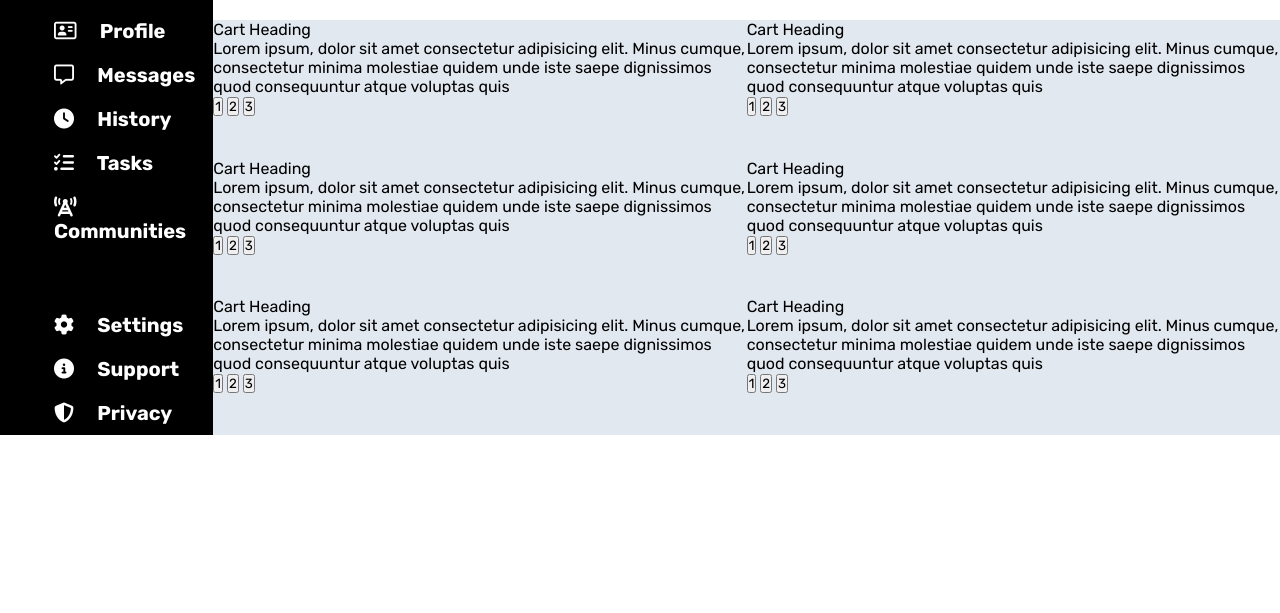
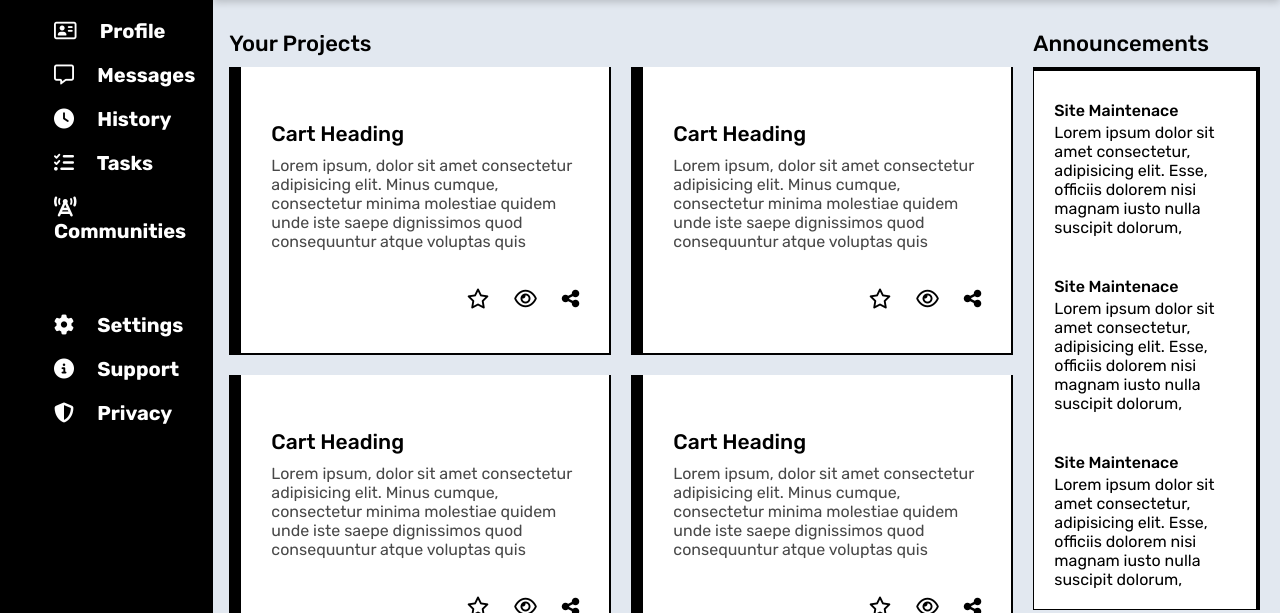
Before and after one commit to Eclipse708/odin-dashboard, a plain HTML site: page index.html in a window 1280 px wide. Shown: the part 187-800 px from the top of the page. Drawn offline with Linux system fonts and the light colour scheme.

Commit message:
add more ui changes to dashboard

```diff
--- a/index.html
+++ b/index.html
@@ -87,92 +87,171 @@
         </ul>
         </div>
         <div class="main-content">
-            <!-- <p class="main-content-heading">
+            <p class="main-content-heading">
                 Your Projects
-            </p> -->
-            <div class="project-1">
-                <div class="cart-headng">
+            </p>
+
+            <div class="projects-container">
+            <div class="project">
+                <div class="card-heading">
                     Cart Heading
                 </div>
-                <div class="cart-desc">
+                <div class="card-desc">
                     Lorem ipsum, dolor sit amet consectetur adipisicing elit.
                     Minus cumque, consectetur minima molestiae quidem unde iste saepe dignissimos quod consequuntur atque voluptas quis
                 </div>
-                <div class="cart-icons">
-                    <button>1</button>
-                    <button>2</button>
-                    <button>3</button>
+                <div class="card-icons">
+                    <button>
+                        <i class="fa-regular fa-star"></i>
+                    </button>
+                    <button>
+                        <i class="fa-regular fa-eye"></i>
+                    </button>
+                    <button>
+                        <i class="fa-solid fa-share-nodes"></i>
+                    </button>
                 </div>
             </div>
-            <div class="project-2">
-                <div class="cart-headng">
+            <div class="project">
+                <div class="card-heading">
                     Cart Heading
                 </div>
-                <div class="cart-desc">
+                <div class="card-desc">
                     Lorem ipsum, dolor sit amet consectetur adipisicing elit.
                     Minus cumque, consectetur minima molestiae quidem unde iste saepe dignissimos quod consequuntur atque voluptas quis
                 </div>
-                <div class="cart-icons">
-                    <button>1</button>
-                    <button>2</button>
-                    <button>3</button>
+                <div class="card-icons">
+                    <button>
+                        <i class="fa-regular fa-star"></i>
+                    </button>
+                    <button>
+                        <i class="fa-regular fa-eye"></i>
+                    </button>
+                    <button>
+                        <i class="fa-solid fa-share-nodes"></i>
+                    </button>
                 </div>
             </div>
-            <div class="project-3">
-                <div class="cart-headng">
+            <div class="project">
+                <div class="card-heading">
                     Cart Heading
                 </div>
-                <div class="cart-desc">
+                <div class="card-desc">
                     Lorem ipsum, dolor sit amet consectetur adipisicing elit.
                     Minus cumque, consectetur minima molestiae quidem unde iste saepe dignissimos quod consequuntur atque voluptas quis
                 </div>
-                <div class="cart-icons">
-                    <button>1</button>
-                    <button>2</button>
-                    <button>3</button>
+                <div class="card-icons">
+                    <button>
+                        <i class="fa-regular fa-star"></i>
+                    </button>
+                    <button>
+                        <i class="fa-regular fa-eye"></i>
+                    </button>
+                    <button>
+                        <i class="fa-solid fa-share-nodes"></i>
+                    </button>
                 </div>
             </div>
-            <div class="project-4">
-                <div class="cart-headng">
+            <div class="project">
+                <div class="card-heading">
                     Cart Heading
                 </div>
-                <div class="cart-desc">
+                <div class="card-desc">
                     Lorem ipsum, dolor sit amet consectetur adipisicing elit.
                     Minus cumque, consectetur minima molestiae quidem unde iste saepe dignissimos quod consequuntur atque voluptas quis
                 </div>
-                <div class="cart-icons">
-                    <button>1</button>
-                    <button>2</button>
-                    <button>3</button>
+                <div class="card-icons">
+                    <button>
+                        <i class="fa-regular fa-star"></i>
+                    </button>
+                    <button>
+                        <i class="fa-regular fa-eye"></i>
+                    </button>
+                    <button>
+                        <i class="fa-solid fa-share-nodes"></i>
+                    </button>
                 </div>
             </div>
-            <div class="project-5">
-                <div class="cart-headng">
+            <div class="project">
+                <div class="card-heading">
                     Cart Heading
                 </div>
-                <div class="cart-desc">
+                <div class="card-desc">
                     Lorem ipsum, dolor sit amet consectetur adipisicing elit.
                     Minus cumque, consectetur minima molestiae quidem unde iste saepe dignissimos quod consequuntur atque voluptas quis
                 </div>
-                <div class="cart-icons">
-                    <button>1</button>
-                    <button>2</button>
-                    <button>3</button>
+                <div class="card-icons">
+                    <button>
+                        <i class="fa-regular fa-star"></i>
+                    </button>
+                    <button>
+                        <i class="fa-regular fa-eye"></i>
+                    </button>
+                    <button>
+                        <i class="fa-solid fa-share-nodes"></i>
+                    </button>
                 </div>
             </div>
-            <div class="project-6">
-                <div class="cart-headng">
+            <div class="project">
+                <div class="card-heading">
                     Cart Heading
                 </div>
-                <div class="cart-desc">
+                <div class="card-desc">
                     Lorem ipsum, dolor sit amet consectetur adipisicing elit.
                     Minus cumque, consectetur minima molestiae quidem unde iste saepe dignissimos quod consequuntur atque voluptas quis
                 </div>
-                <div class="cart-icons">
-                    <button>1</button>
-                    <button>2</button>
-                    <button>3</button>
+                <div class="card-icons">
+                    <button>
+                        <i class="fa-regular fa-star"></i>
+                    </button>
+                    <button>
+                        <i class="fa-regular fa-eye"></i>
+                    </button>
+                    <button>
+                        <i class="fa-solid fa-share-nodes"></i>
+                    </button>
                 </div>
+            </div>
+        </div>
+        </div>
+        <div class="featured-content">
+            <div class="announcement">
+                <div class="main-heading-announcement">Announcements</div>
+                <div class="announcement-banner">
+                        <div class="announcement-text">
+                            <span class="announce-heading">
+                                Site Maintenace
+                            </span>
+                            <span class="announce-desc">
+                                Lorem ipsum dolor sit amet consectetur,
+                                adipisicing elit. Esse, officiis dolorem nisi magnam iusto nulla suscipit dolorum,
+                            </span>
+                        </div>
+                        <div class="announcement-text">
+                            <span class="announce-heading">
+                                Site Maintenace
+                            </span>
+                            <span class="announce-desc">
+                                Lorem ipsum dolor sit amet consectetur,
+                                adipisicing elit. Esse, officiis dolorem nisi magnam iusto nulla suscipit dolorum,
+                            </span>
+                        </div>
+                        <div class="announcement-text">
+                            <span class="announce-heading">
+                                Site Maintenace
+                            </span>
+                            <span class="announce-desc">
+                                Lorem ipsum dolor sit amet consectetur,
+                                adipisicing elit. Esse, officiis dolorem nisi magnam iusto nulla suscipit dolorum,
+                            </span>
+                        </div>
+
+                </div>
+            </div>
+
+            <div class="trending">
+                <span></span>
+                <dov class="trending-banner"></dov>
             </div>
         </div>
     </div>
--- a/style.css
+++ b/style.css
@@ -3,6 +3,9 @@
 :root {
     --font: "Rubik", sans-serif;
     --btn-font: Roobert,-apple-system,BlinkMacSystemFont,"Segoe UI",Helvetica,Arial,sans-serif,"Apple Color Emoji","Segoe UI Emoji","Segoe UI Symbol";
+    --bg-white:#fff;
+    --main-bg: #e2e8f0;
+    --light-grey: #484848;
 }
 
 * {
@@ -16,11 +19,18 @@
 .container {
     display: grid;
     grid-template-columns: 0.8fr 3fr 1fr;
-    grid-template-rows: 2fr 4fr;
+    grid-auto-rows: auto;
 }
 
 .header {
     grid-column: 2/4;
+    /* border: 1px solid black;
+    border-top: 0;
+    border-left: 0;
+    border-right: 0; */
+    padding-bottom: 15px;;
+    box-shadow: 0 2px 8px 0 rgba(0, 0, 0, 0.2);
+    z-index: 999;
 }
 
 .sidebar {
@@ -33,11 +43,12 @@
 }
 
 .main-content {
-    background-color: #e2e8f0;
-    grid-column: span 2;
-    display: grid;
+    background-color: var(--main-bg);
+    /* display: grid;
     grid-template-columns: repeat(2, 1fr);
-    grid-template-rows: repeat(3, 1fr);
+    grid-auto-rows: auto; */
+    padding-left: 1rem;
+    margin-bottom: 2rem;
 }
 .sidebar > p {
     padding-left: 52px;
@@ -200,3 +211,82 @@
   box-shadow: none;
   transform: translateY(0);
 }
+
+.project {
+    display: grid;
+    padding: 30px !important;
+    border: 2px solid #000;
+    border-top: 0;
+    border-left-width: 12px;
+    padding: .5rem;
+    background-color: var(--bg-white);
+    height: 18rem;
+}
+
+.project > .card-heading {
+    display: grid;
+    align-items: end;
+    font-size: 21px;
+    font-weight: 500;
+}
+
+.project > .card-desc {
+    margin-top: 10px;
+    color: var(--light-grey);
+}
+
+.project > .card-icons {
+    display: flex;
+    justify-content: end;
+    gap: 25px;
+}
+
+.project > .card-icons > button {
+    border: none;
+    background: var(--bg-white);
+    font-size: 20px;
+}
+
+.projects-container {
+    display: grid;
+    grid-template-columns: repeat(2, 1fr);
+    grid-auto-rows: auto;
+    gap: 20px;
+}
+
+.main-content-heading,
+.main-heading-announcement {
+    margin-top: 30px;
+    margin-bottom: 10px;
+    font-size: 22px;
+    font-weight: 500;
+}
+
+.featured-content {
+    background-color: var(--main-bg);
+}
+
+.announcement {
+    margin-left: 20px;
+    margin-right: 20px;
+}
+
+.announcement-banner {
+    display: grid;
+    grid-template-rows: repeat(3, 1fr);
+    gap: 40px;
+    background-color: var(--bg-white);
+    border: 1px solid black;
+    border-right-width: 4px;
+    border-top-width: 4px;
+    padding: 30px 20px 20px 20px;
+}
+
+.announcement-text{
+    display: grid;
+    gap: 3px;
+}
+
+.announcement-text > .announce-heading {
+    font-weight: 500;
+}
```
